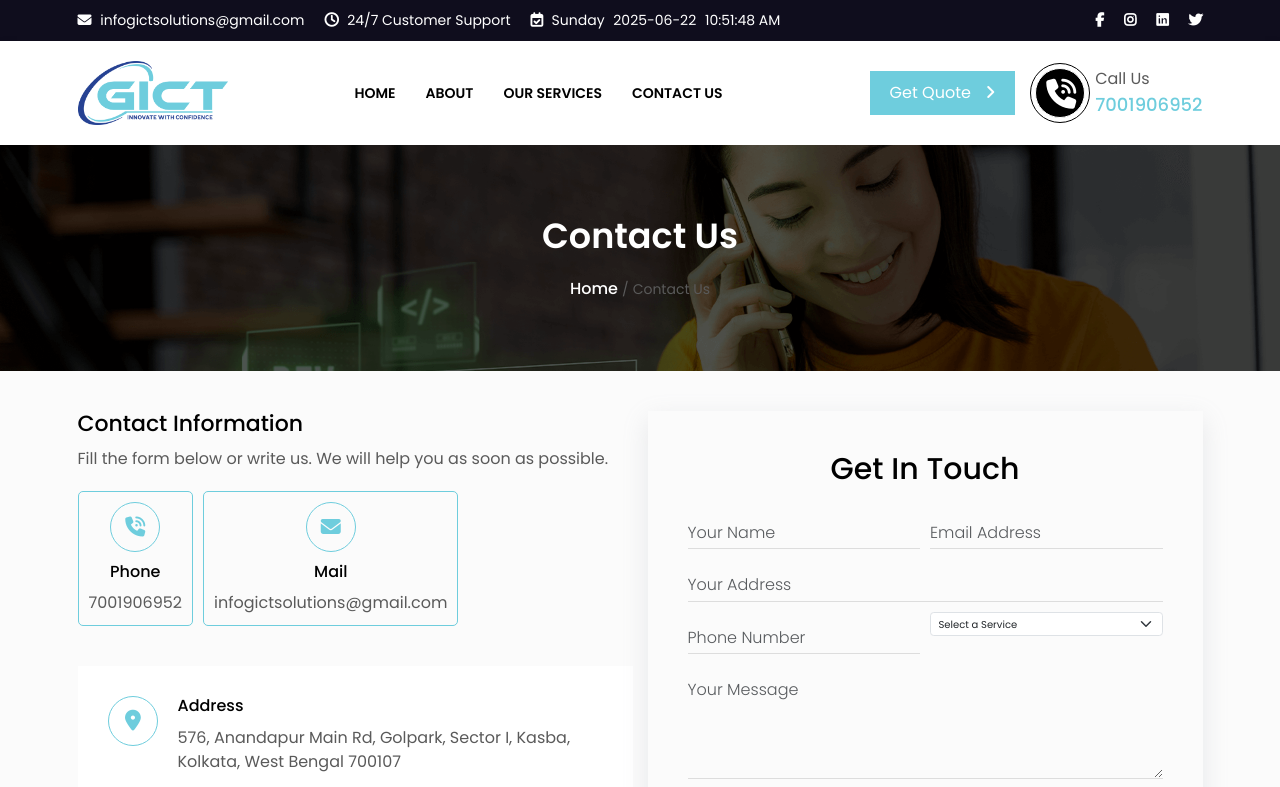
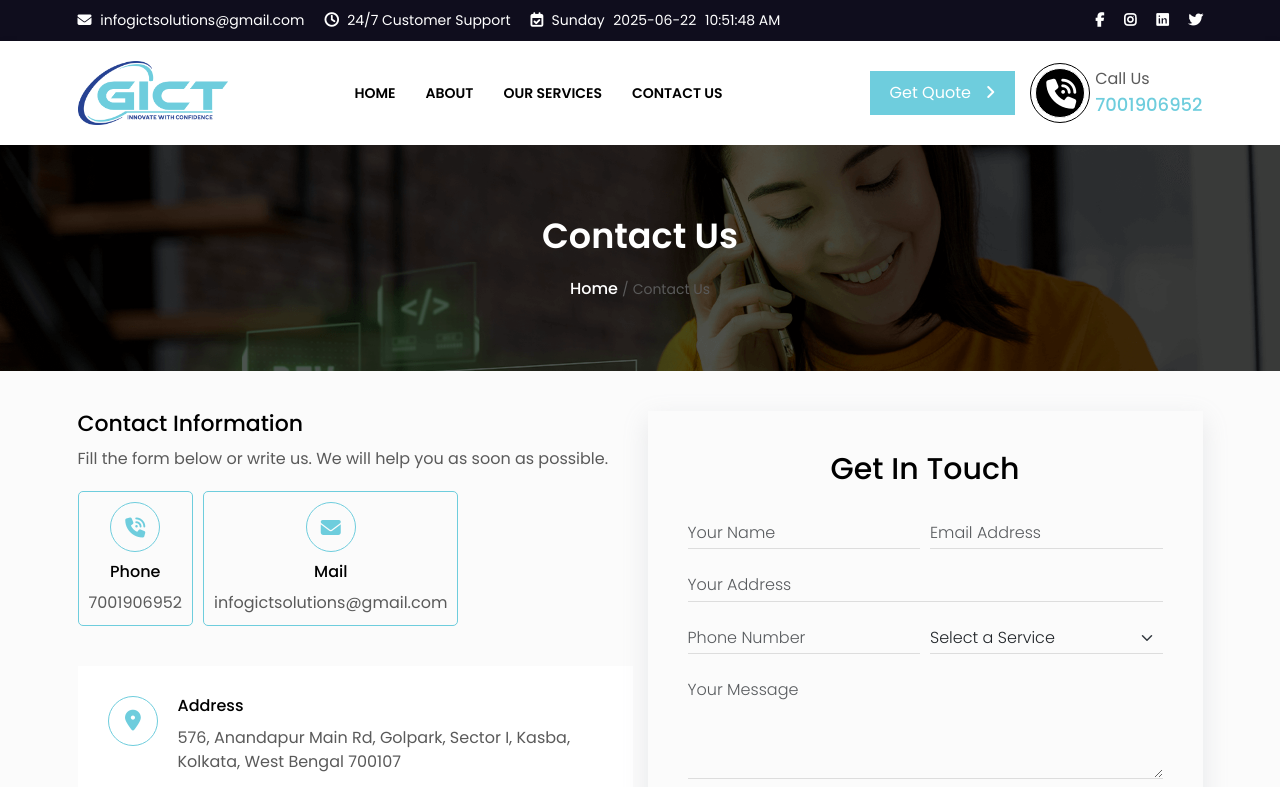
Before and after one commit to Subrata291291/react-gict, a React (Vite) app: page /contact in a window 1280 px wide. Shown: the top 787 px of the page. Built offline with nearby package versions, Linux system fonts and the light colour scheme.

Commit message:
Added All Pages

```diff
--- a/src/assets/css/style.css
+++ b/src/assets/css/style.css
@@ -862,6 +862,16 @@ img {
   color: #fff;
   font-weight: 300;
 }
+.form-select {
+  border: none;
+  border-bottom: 1px solid #ddd;
+  border-radius: 0px;
+  font-size: 1.6rem;
+  padding-left: 0rem !important;
+  margin-top: 1rem;
+  background-color: transparent;
+  font-weight: 300;
+}
 
 .form-floating > label {
   color: #6ECDDD;
@@ -1182,7 +1192,7 @@ input:-internal-autofill-selected {
   width: 5rem;
   height: 5rem;
   text-align: center;
-  line-height: 2.7rem;
+  line-height: 2.9rem;
 }
 
 .contact-box li {
```
